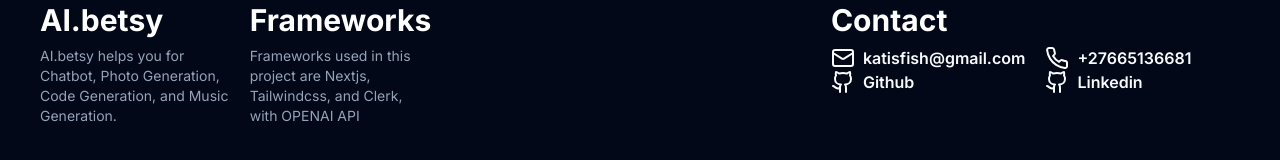
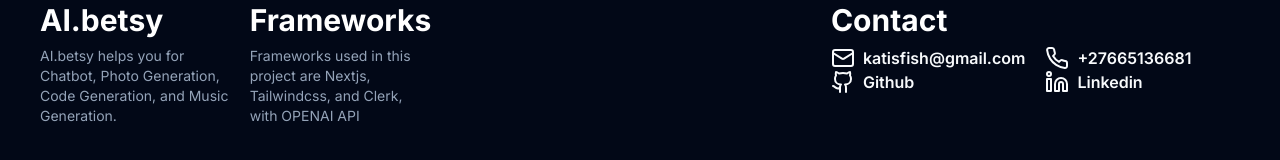
Before and after one commit to mybeby08/aiwebsite, a Next.js app: page / in a window 1280 px wide. Shown: the part 642-802 px from the top of the page. Built offline with nearby package versions, Linux system fonts and the light colour scheme; no server answers.

Commit message:
fixed linkedin icon

```diff
--- a/components/landing/landingcontent.tsx
+++ b/components/landing/landingcontent.tsx
@@ -40,7 +40,7 @@
               </Link>
               <Link href={constants.LINKEDIN_URL}>
                 <span className="flex">
-                  <Github className="mr-2" />
+                  <Linkedin className="mr-2" />
                   Linkedin
                 </span>
               </Link>
```
